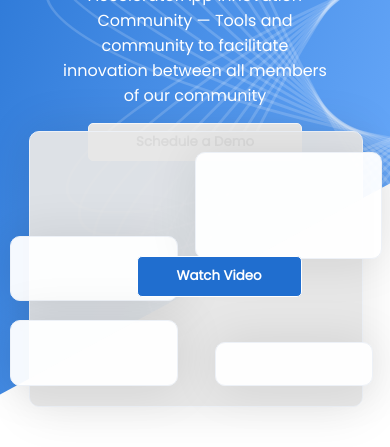
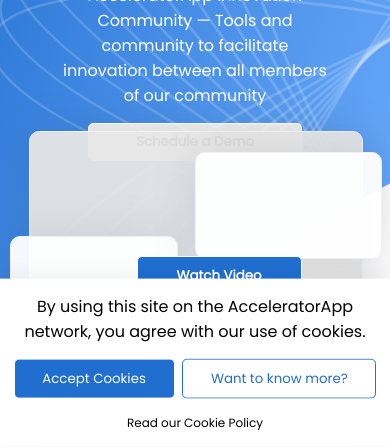
Before and after one commit to ficazam/Accelerator, a Gatsby site: page / in a window 390 px wide. Shown: the part 397-844 px from the top of the page. Built offline with nearby package versions, Linux system fonts and the light colour scheme; Gatsby itself is replaced by a stand-in of ours.

Commit message:
final_fixes

```diff
--- a/src/components/CSS/Footer.module.css
+++ b/src/components/CSS/Footer.module.css
@@ -87,7 +87,9 @@
   margin: 2.5%;
 }
 
-@media screen and (max-width: 600px) {
+/* -- PHONE AND TABLET -- */
+
+@media screen and (max-width: 800px) {
   .title {
     margin: 2.5% 2.5%;
     font-size: 1.75rem;
--- a/src/components/CSS/Header.module.css
+++ b/src/components/CSS/Header.module.css
@@ -46,6 +46,10 @@
   background-color: #fff;
   color: #206ecf;
 }
+
+
+/* -- PHONE AND TABLET -- */
+
 
 @media screen and (max-width: 800px) {
   .logo {
--- a/src/components/CSS/SectionTwo.module.css
+++ b/src/components/CSS/SectionTwo.module.css
@@ -23,7 +23,11 @@
     color: #6B788A;
   }
 
-  @media screen and (max-width: 600px) {
+
+  /* -- PHONE AND TABLET -- */
+
+
+  @media screen and (max-width: 800px) {
     .section_rules {
       padding: 0 2.5%;
     }
--- a/src/components/FooterMenus/CSS/FooterMenuSection.module.css
+++ b/src/components/FooterMenus/CSS/FooterMenuSection.module.css
@@ -26,6 +26,7 @@
 
 .menu_items {
   margin-top: 5%;
+  cursor: pointer;
 }
 
 .images {
@@ -33,10 +34,15 @@
   border-radius: 5px;
   padding: 2.5%;
   width: 5%;
+  cursor: pointer;
+
 }
+
+/* -- PHONE AND TABLET -- */
 
 @media screen and (max-width: 600px) {
   .section_rules {
+    flex-direction: row;
     flex-wrap: wrap;
     font-size: 0.75rem;
     flex: 0.5;
@@ -44,18 +50,25 @@
   }
 
   .menu_section {
-    min-width: 90%;
+    margin-top: 5%;
+    min-width: 39%;
   }
 
   .menu, .menu_pics {
-    width: 50%;
+    width: 100%;
+    min-height: auto;
+    flex-grow: 1;
+    font-size: 0.75rem;
+    color: #B6C0CD;
   }
 
   .menu_pics {
     display: flex;
     flex-direction: row;
     align-items: center;
-
+    margin-top: 2.5%;
+    width: 50%;
+    padding-left: 2.5%;
   }
 
   .separator {
@@ -66,9 +79,17 @@
     margin-left: -25%;
   }
 
+  .img_separator {
+    margin-left: 7.5%;
+  }
+
+  .section_title {
+    padding-left: 7.5%;
+  }
+
 
   .images {
     margin: 0 2.5%;
-    width: 10%;
+    width: 5%;
   }
 }
--- a/src/components/FooterMenus/FooterMenuSection.js
+++ b/src/components/FooterMenus/FooterMenuSection.js
@@ -24,7 +24,7 @@
           <h3 className={styles.section_title}>
             {menu.title}
           </h3>
-          <div className={styles.separator} />
+          <div className={`${styles.separator} ${styles.img_separator}`} />
           <div className={styles.menu_pics}>
             {menu.values.map((val) => (
                 <img key={Math.random() * 10} src={val} alt='follow' className={styles.images} />
--- a/src/components/SectionOne.js
+++ b/src/components/SectionOne.js
@@ -4,6 +4,7 @@
 import { SectionOneOvals } from "./SectionOneShapes/SectionOneOvals";
 import { SectionOneRectangles } from "./SectionOneShapes/SectionOneRectangles";
 import { SectionOneTriangle } from "./SectionOneShapes/SectionOneTriangle";
+import { SectionOneCookies } from "./SectionOneShapes/SectionOneCookies";
 
 export const SectionOne = () => (
   <section className={styles.section_rules}>
@@ -22,5 +23,6 @@
     <SectionOneOvals />
     <SectionOneRectangles />
     <SectionOneTriangle />
+    <SectionOneCookies />
   </section>
 );
--- /dev/null
+++ b/src/components/SectionOneShapes/CSS/SectionOneCookies.module.css
@@ -0,0 +1,86 @@
+.cookie_bar {
+  position: sticky;
+  top: 100%;
+  left: 0;
+  height: 10%;
+  width: 100%;
+  background-color: #fff;
+  box-shadow: 0px 8px 24px 8px rgba(0, 0, 0, 0.08);
+  z-index: 100;
+}
+
+.cookie_bar_hidden {
+  display: none;
+}
+
+.inside {
+  display: flex;
+  width: 90%;
+  height: 100%;
+  padding: 0 2.5%;
+  justify-content: space-evenly;
+  align-items: center;
+}
+
+.actions {
+  display: flex;
+  justify-content: space-evenly;
+  width: 30%;
+  padding: 0;
+}
+
+.button {
+  margin: 0 1%;
+  padding: 5% 7.5%;
+  border: solid 1px #fff;
+  border-radius: 5px;
+  transition: 0.5s ease;
+  color: #fff;
+  background-color: #206ecf;
+  cursor: pointer;
+}
+
+.button_alt {
+  background-color: #fff;
+  color: #206ecf;
+  border: 1px solid #206ecf;
+}
+
+.text {
+  text-align: start;
+}
+
+.small {
+  font-size: 0.75rem;
+}
+
+/* -- PHONE AND TABLET SCREENS -- */
+
+@media screen and (max-width: 800px) {
+  .cookie_bar {
+    height: 20%;
+  }
+
+  .inside {
+    flex-direction: column;
+    width: 95%;
+  }
+
+  .actions {
+    width: 100%;
+  }
+
+  .button {
+    padding: 2.5% 7.5%;
+  }
+
+  .button_alt {
+    background-color: #fff;
+    color: #206ecf;
+    border: 1px solid #206ecf;
+  }
+
+  .text {
+    text-align: center;
+  }
+}
--- a/src/components/SectionOneShapes/CSS/SectionOneOvals.module.css
+++ b/src/components/SectionOneShapes/CSS/SectionOneOvals.module.css
@@ -1,9 +1,9 @@
 .oval {
     position: absolute;
-    top: 45%;
+    top: 35%;
     left: 40%;
-    width: 100%;
-    height: 37.5%;
+    width: 125%;
+    height: 57.5%;
     background: transparent;
     border: 3px solid #ffffff2b;
     border-radius: 50%;
@@ -85,12 +85,15 @@
     transform: rotate(-168.32deg);
   }
 
+  /* -- PHONE AND TABLET -- */
+
+
   @media screen and (max-width: 800px) {
     .oval {
-      top: 45%;
-      left: 10%;
-      width: 175%;
-      height: 17.5%;
+      top: 50%;
+      left: -5%;
+      width: 235%;
+      height: 25%;
     }
 
   }
--- a/src/components/SectionOneShapes/CSS/SectionOneRectangles.module.css
+++ b/src/components/SectionOneShapes/CSS/SectionOneRectangles.module.css
@@ -43,6 +43,9 @@
     height: 10%;
 }
 
+/* -- PHONE AND TABLET -- */
+
+
 @media screen and (max-width: 800px) {
     .rectangle_one {
         top: 62.5%;
--- /dev/null
+++ b/src/components/SectionOneShapes/SectionOneCookies.js
@@ -0,0 +1,35 @@
+import React, { useState } from "react";
+//here I would also add the gatsby-plugin-gdpr-cookies plugin, but seeing as this is just a design environment, I opted
+//  for keepint the project as small as possible. Instead I just made it so that the entire thing disappears on click of the button.
+
+import * as styles from "./CSS/SectionOneCookies.module.css";
+
+export const SectionOneCookies = () => {
+  const [hide, setHide] = useState(false);
+
+  let show = `${styles.cookie_bar}`;
+
+  if (hide) show = `${styles.cookie_bar_hidden}`;
+
+  return (
+    <div className={show}>
+      <div className={styles.inside}>
+        <p className={styles.text}>
+          By using this site on the AcceleratorApp network, you agree with our
+          use of cookies.
+        </p>
+        <div className={styles.actions}>
+          <button className={styles.button} onClick={() => setHide(!hide)}>
+            Accept Cookies
+          </button>
+          <button className={`${styles.button} ${styles.button_alt}`}>
+            Want to know more?
+          </button>
+        </div>
+        <p className={`${styles.text} ${styles.small}`}>
+          Read our Cookie Policy
+        </p>
+      </div>
+    </div>
+  );
+};
--- a/src/components/SectionOneShapes/SectionOneRectangles.js
+++ b/src/components/SectionOneShapes/SectionOneRectangles.js
@@ -2,6 +2,10 @@
 
 import * as styles from './CSS/SectionOneRectangles.module.css';
 
+
+// i'm operating under the assumption that this will be either a picture, or a video, in which case it will show as the video
+//    thumbnail. I made these rectangles as placeholders in case that isn't so; however, in the case that it *is* a video or a
+//    picture, I'd simply add the file as either an <img /> tag or a <video /> tag.
 export const SectionOneRectangles = () => {
   return (
     <div>
```
Also changed, not shown: src/components/SectionOneShapes/SectionOneOvals.js (+7 -0 lines), src/components/SectionOneShapes/SectionOneTriangle.js (+7 -0 lines).
